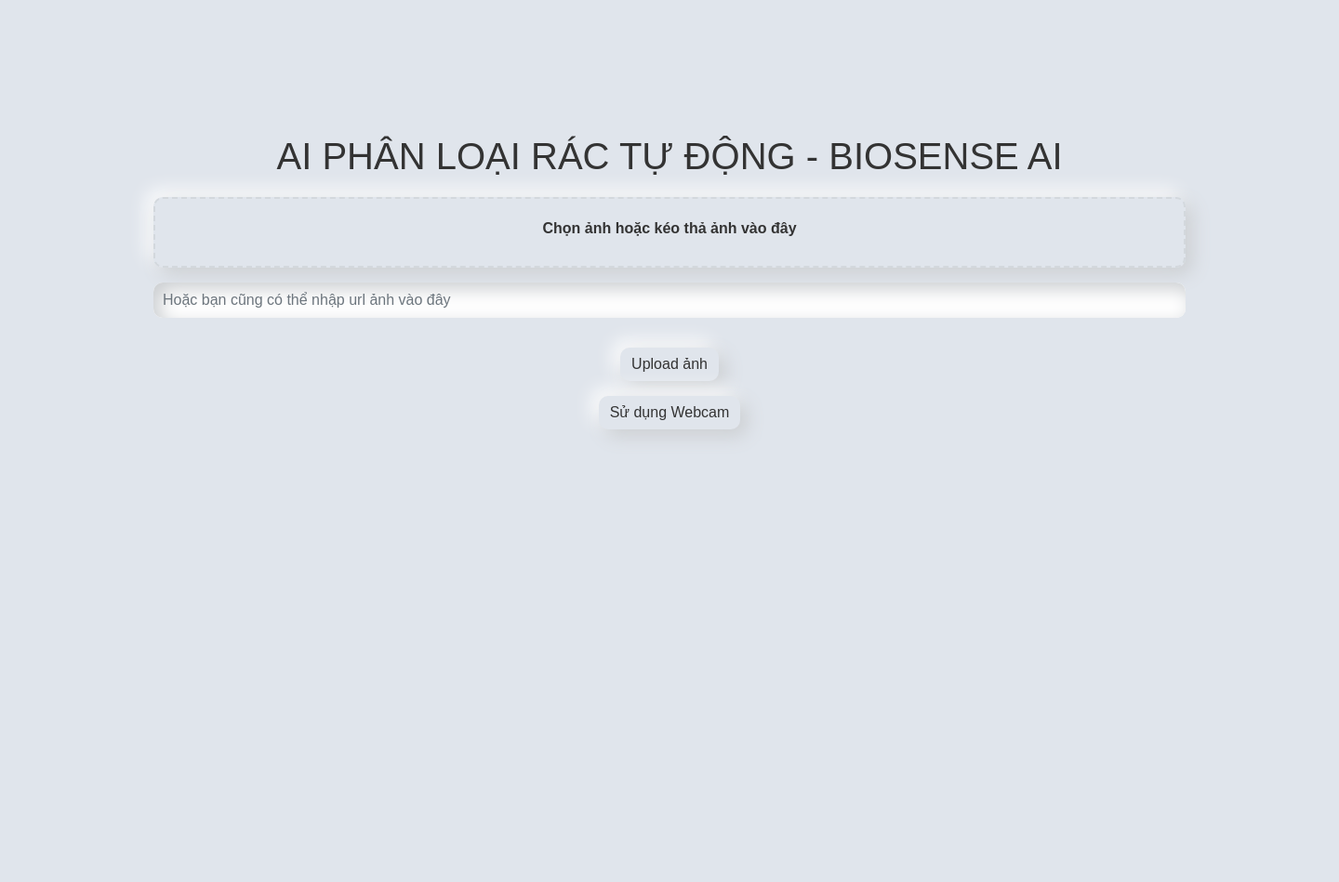
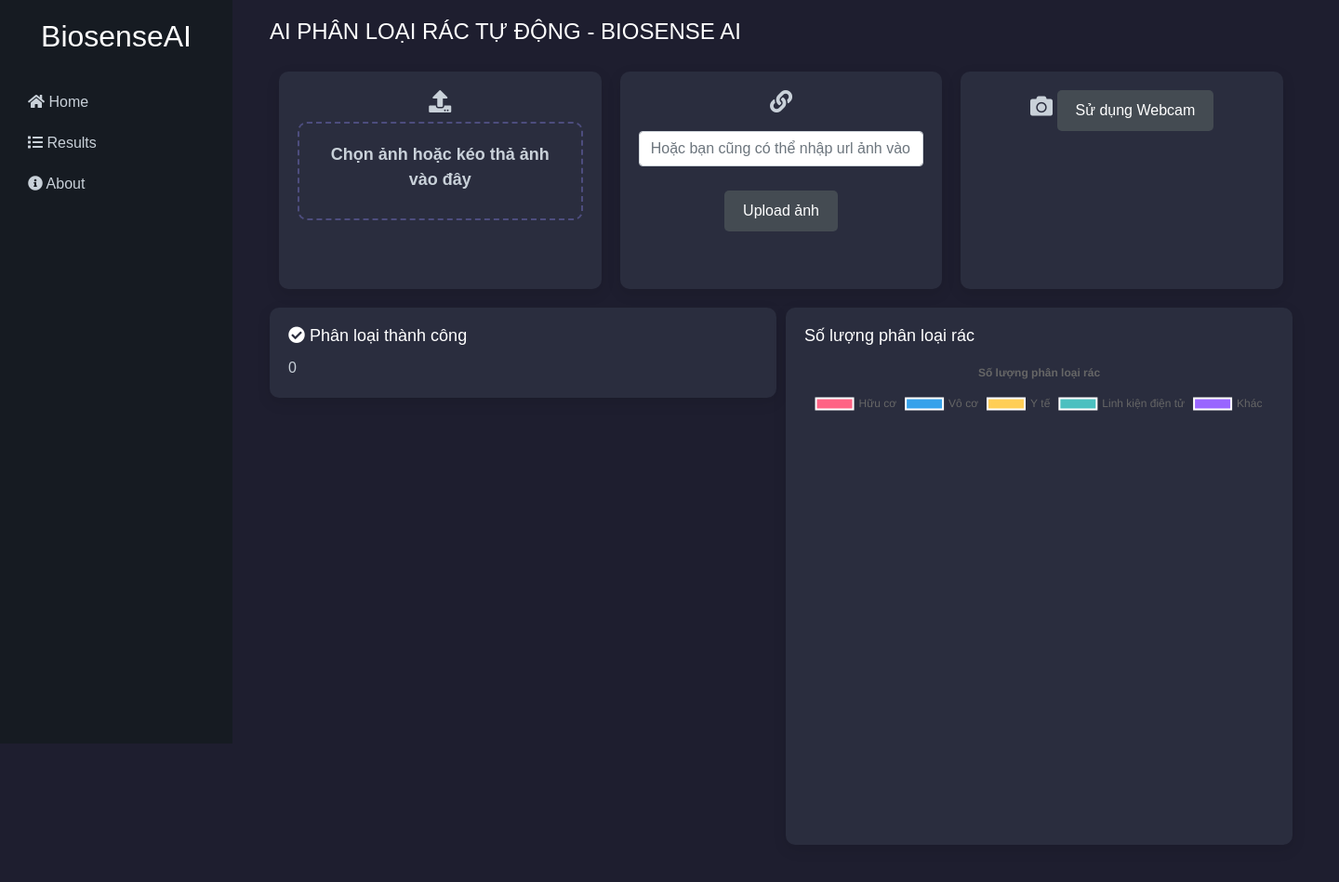
Before and after one commit to QuangquyNguyenvo/Project-Classification, a Flask app: page / in a window 1440 px wide. Shown: the whole page at 93% size. Before the commit the page ends 470 px from the top, so only its background shows below. Run offline with Flask 3, Linux system fonts and the light colour scheme; some libraries are stand-ins or nearby versions.

Commit message:
new UI - 9+ lỗi nhưng vẫn chạy bth idk

```diff
--- a/vision_app/templates/index.html
+++ b/vision_app/templates/index.html
@@ -3,117 +3,224 @@
 <head>
     <meta charset="UTF-8">
     <meta name="viewport" content="width=device-width, initial-scale=1.0">
-    <title>Classification</title>
+    <title>Dashboard</title>
     <link rel="stylesheet" href="https://stackpath.bootstrapcdn.com/bootstrap/4.5.2/css/bootstrap.min.css">
+    <link rel="stylesheet" href="https://cdnjs.cloudflare.com/ajax/libs/font-awesome/5.15.3/css/all.min.css">
+    <link rel="stylesheet" href="https://cdnjs.cloudflare.com/ajax/libs/animate.css/4.1.1/animate.min.css">
+    <script src="https://cdn.jsdelivr.net/npm/chart.js"></script>
     <style>
         body {
-            background-color: #e0e5ec;
-            color: #333;
+            background-color: #1e1e2f;
+            color: #c9d1d9;
             font-family: 'Arial', sans-serif;
+            margin: 0;
+            padding: 0;
+            overflow-x: hidden;
+        }
+        .sidebar {
+            position: fixed;
+            top: 0;
+            bottom: 0;
+            left: 0;
+            width: 250px;
+            background-color: #161b22;
+            padding: 20px;
+            transition: width 0.3s;
+            overflow-y: auto;
+        }
+        .sidebar h2 {
+            color: #ffffff;
+            text-align: center;
+            margin-bottom: 30px;
+        }
+        .sidebar a {
+            color: #c9d1d9;
+            text-decoration: none;
+            display: block;
+            padding: 10px;
+            border-radius: 5px;
+            transition: background-color 0.3s;
+        }
+        .sidebar a:hover {
+            background-color: #21262d;
         }
         .container {
-            margin-top: 10%;
+            margin-left: 270px;
+            padding: 20px;
+        }
+        .dashboard-header {
+            display: flex;
+            justify-content: space-between;
+            align-items: center;
+            margin-bottom: 20px;
+        }
+        .dashboard-header h1 {
+            font-size: 24px;
+            color: #ffffff;
+        }
+        .upload-section {
+            display: flex;
+            justify-content: space-between;
+            align-items: stretch;
+            margin-bottom: 20px;
+        }
+        .upload-option {
+            flex: 1;
             text-align: center;
-            animation: fadeIn 1s ease-in;
+            margin: 0 10px;
+            background-color: #2a2d3e;
+            border: none;
+            border-radius: 10px;
+            color: #c9d1d9;
+            box-shadow: 0 5px 15px rgba(0,0,0,0.1);
+            padding: 20px;
+            transition: background-color 0.3s;
         }
-        @keyframes fadeIn {
-            from { opacity: 0; }
-            to { opacity: 1; }
+        .upload-option:hover {
+            background-color: #21262d;
         }
-        .form-control, .form-control-file {
-            border: none;
-            box-shadow: inset 7px 7px 20px #cbced1, inset -7px -7px 20px #fff;
-            border-radius: 10px;
-            padding: 10px;
-            transition: transform 0.3s ease-in-out;
-        }
-        .form-control:hover, .form-control-file:hover {
-            transform: scale(1.05);
-        }
-        .btn-custom {
-            background-color: #e0e5ec;
-            color: #333;
-            border: none;
-            box-shadow: 7px 7px 20px #cbced1, -7px -7px 20px #fff;
-            border-radius: 10px;
-            transition: background-color 0.5s, transform 0.3s ease-in-out;
-        }
-        .btn-custom:hover {
-            background-color: #d1d9e6;
-            transform: scale(1.05);
-        }
-        #camera {
-            display: none;
-            margin: 20px auto;
-            width: 640px;
-            height: 480px;
-            border: 2px solid #e0e5ec;
-            border-radius: 10px;
-            box-shadow: 7px 7px 20px #cbced1, -7px -7px 20px #fff;
-        }
-        #captureBtn {
-            display: none;
-            margin: 20px auto 0;
+        .upload-option i {
+            font-size: 24px;
+            margin-bottom: 10px;
         }
         .drop-zone {
-            border: 2px dashed #d3d8dd;
+            border: 2px dashed #4d4d7e;
             border-radius: 10px;
             padding: 20px;
-            margin-top: 20px;
             cursor: pointer;
-            transition: background-color 0.3s, transform 0.3s;
-            animation: dropZoneFadeIn 1s ease-in-out;
-            box-shadow: 7px 7px 20px #cbced1, -7px -7px 20px #fff;
+            transition: background-color 0.3s;
         }
         .drop-zone.dragover, .drop-zone:hover {
-            background-color: #dee4ee;
-            transform: scale(1.05);
+            background-color: #21262d;
         }
         .drop-zone input {
             display: none;
         }
         .drop-zone label {
-            font-size: 16px;
+            font-size: 18px;
             font-weight: bold;
-            color: #333;
+            color: #c9d1d9;
             cursor: pointer;
             transition: color 0.3s;
         }
         .drop-zone:hover label, .drop-zone.dragover label {
-            color: #555;
+            color: #ffffff;
         }
-        @keyframes dropZoneFadeIn {
-            from { opacity: 0; transform: translateY(-20px); }
-            to { opacity: 1; transform: translateY(0); }
+        .form-group input {
+            width: 100%;
+            margin: 10px 0;
         }
-        .drop-zone.selected {
-            background-color: #d1d9e6;
-            border-color: #d1d9e6;
-            color: #333;
+        .btn-custom {
+            background-color: #444b52;
+            color: #ffffff;
+            border: none;
+            padding: 10px 20px;
+            border-radius: 5px;
+            transition: background-color 0.3s;
         }
-        .drop-zone.selected label {
-            color: #333;
+        .btn-custom:hover {
+            background-color: #3a3f44;
+        }
+        #captureBtn, #camera {
+            display: none;
+        }
+        .card {
+            background-color: #2a2d3e;
+            border: none;
+            border-radius: 10px;
+            color: #c9d1d9;
+            box-shadow: 0 5px 15px rgba(0,0,0,0.1);
+            margin-bottom: 20px;
+        }
+        .card h3 {
+            font-size: 18px;
+            color: #ffffff;
+        }
+        .card p {
+            font-size: 16px;
+        }
+        .stats-section {
+            display: flex;
+            justify-content: space-between;
+            align-items: flex-start;
+        }
+        .stats-section .card {
+            flex: 1;
+            margin-right: 10px;
+        }
+        .stats-section .card:last-child {
+            margin-right: 0;
+        }
+        @media (max-width: 768px) {
+            .container {
+                margin-left: 0;
+            }
+            .sidebar {
+                width: 100%;
+                height: auto;
+                position: relative;
+            }
+            .upload-section, .stats-section {
+                flex-direction: column;
+            }
+            .upload-option, .stats-section .card {
+                width: 100%;
+                margin-bottom: 20px;
+            }
         }
     </style>
 </head>
 <body>
+    <div class="sidebar">
+        <h2>BiosenseAI</h2>
+        <a href="/"><i class="fas fa-home"></i> Home</a>
+        <a href="/result"><i class="fas fa-list"></i> Results</a>
+        <a href="/about"><i class="fas fa-info-circle"></i> About</a>
+    </div>
     <div class="container">
-        <h1 class="mt-5">AI PHÂN LOẠI RÁC TỰ ĐỘNG - BIOSENSE AI</h1>
-        <form action="/" method="post" enctype="multipart/form-data" class="mt-3">
-            <div id="drop-zone" class="drop-zone">
-                <input type="file" name="file" id="file" accept="image/*">
-                <label for="file" id="file-label">Chọn ảnh hoặc kéo thả ảnh vào đây</label>
+        <div class="dashboard-header">
+            <h1>AI PHÂN LOẠI RÁC TỰ ĐỘNG - BIOSENSE AI</h1>
+        </div>
+        <form id="upload-form" action="/" method="post" enctype="multipart/form-data">
+            <div class="upload-section">
+                <div class="upload-option">
+                    <i class="fas fa-upload"></i>
+                    <div class="drop-zone" id="drop-zone">
+                        <input type="file" name="file" id="file" accept="image/*">
+                        <label for="file" id="file-label">Chọn ảnh hoặc kéo thả ảnh vào đây</label>
+                    </div>
+                </div>
+                <div class="upload-option">
+                    <i class="fas fa-link"></i>
+                    <div class="form-group">
+                        <input type="text" name="url" id="url-input" class="form-control" placeholder="Hoặc bạn cũng có thể nhập url ảnh vào đây">
+                        <button type="button" id="url-submit" class="btn btn-custom mt-3">Upload ảnh</button>
+                    </div>
+                </div>
+                <div class="upload-option">
+                    <i class="fas fa-camera"></i>
+                    <button type="button" id="useWebcam" class="btn btn-custom">Sử dụng Webcam</button>
+                    <video id="camera" autoplay class="mx-auto d-block"></video>
+                    <button type="button" id="captureBtn" class="btn btn-custom mt-3">Chụp</button>
+                </div>
             </div>
-            <div class="form-group mt-3">
-                <input type="text" name="url" class="form-control" placeholder="Hoặc bạn cũng có thể nhập url ảnh vào đây">
+        </form>
+        <canvas id="canvas" style="display:none;"></canvas>
+
+        <div class="stats-section">
+            <div class="card">
+                <div class="card-body">
+                    <h3 class="card-title"><i class="fas fa-check-circle"></i> Phân loại thành công</h3>
+                    <p class="card-text">{{ counters['successful_classifications'] }}</p>
+                </div>
             </div>
-            <button type="submit" class="btn btn-custom mt-3">Upload ảnh</button>
-        </form>
-
-        <button id="useWebcam" class="btn btn-custom mt-3">Sử dụng Webcam</button>
-        <video id="camera" autoplay></video>
-        <button id="captureBtn" class="btn btn-custom">Chụp</button>
-        <canvas id="canvas" style="display:none;"></canvas>
+            <div class="card">
+                <div class="card-body">
+                    <h3 class="card-title">Số lượng phân loại rác</h3>
+                    <canvas id="wasteChart"></canvas>
+                </div>
+            </div>
+        </div>
     </div>
 
     <script>
@@ -149,6 +256,9 @@
         const dropZone = document.getElementById('drop-zone');
         const fileInput = document.getElementById('file');
         const fileLabel = document.getElementById('file-label');
+        const uploadForm = document.getElementById('upload-form');
+        const urlSubmit = document.getElementById('url-submit');
+        const urlInput = document.getElementById('url-input');
 
         dropZone.addEventListener('dragover', (event) => {
             event.preventDefault();
@@ -167,14 +277,20 @@
             if (files.length > 0) {
                 fileInput.files = files;
                 updateDropZone(files[0]);
-                uploadFile(files[0]);
+                uploadForm.submit();
             }
         });
 
         fileInput.addEventListener('change', () => {
             if (fileInput.files.length > 0) {
                 updateDropZone(fileInput.files[0]);
-                uploadFile(fileInput.files[0]);
+                uploadForm.submit();
+            }
+        });
+
+        urlSubmit.addEventListener('click', () => {
+            if (urlInput.value.trim() !== "") {
+                uploadForm.submit();
             }
         });
 
@@ -183,34 +299,51 @@
             fileLabel.textContent = file.name;
         }
 
-        function uploadFile(file) {
-            const formData = new FormData();
-            formData.append('file', file);
-            fetch('/', {
-                method: 'POST',
-                body: formData
-            }).then(response => {
-                if (response.redirected) {
-                    window.location.href = response.url;
+        // Chart.js logic
+        document.add
+        document.addEventListener('DOMContentLoaded', () => {
+            const ctx = document.getElementById('wasteChart').getContext('2d');
+            const wasteChart = new Chart(ctx, {
+                type: 'doughnut',
+                data: {
+                    labels: ['Hữu cơ', 'Vô cơ', 'Y tế', 'Linh kiện điện tử', 'Khác'],
+                    datasets: [{
+                        data: [
+                            {{ counters['Hữu cơ'] }},
+                            {{ counters['Vô cơ'] }},
+                            {{ counters['Y tế'] }},
+                            {{ counters['Linh kiện điện tử'] }},
+                            {{ counters['Khác'] }}
+                        ],
+                        backgroundColor: [
+                            '#ff6384',
+                            '#36a2eb',
+                            '#ffce56',
+                            '#4bc0c0',
+                            '#9966ff'
+                        ],
+                        hoverBackgroundColor: [
+                            '#ff6384',
+                            '#36a2eb',
+                            '#ffce56',
+                            '#4bc0c0',
+                            '#9966ff'
+                        ]
+                    }]
+                },
+                options: {
+                    responsive: true,
+                    plugins: {
+                        legend: {
+                            position: 'top',
+                        },
+                        title: {
+                            display: true,
+                            text: 'Số lượng phân loại rác'
+                        }
+                    }
                 }
             });
-        }
-    </script>
-    <script>
-        function typeEffect(element, speed) {
-            const text = element.innerHTML;
-            element.innerHTML = "";
-            let i = 0;
-            const timer = setInterval(function() {
-                if (i < text.length) {
-                    element.append(text.charAt(i));
-                    i++;
-                } else clearInterval(timer);
-            }, speed);
-        }
-        const headings = document.querySelectorAll("h1, h2, p, label");
-        headings.forEach(heading => {
-            typeEffect(heading, 60);
         });
     </script>
 </body>
```
